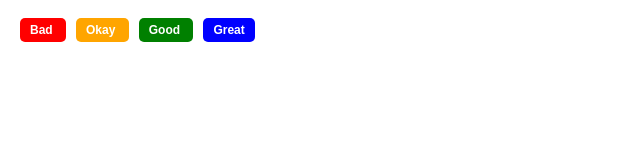
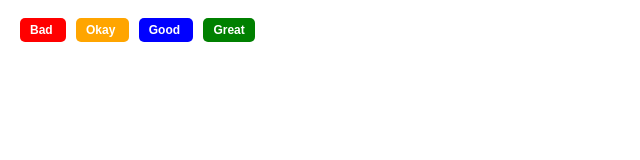
Before and after one commit to AkmalSho/email-signature, a plain HTML site: page docs/index.html in a window 1280 px wide. Shown: the whole page, without its empty margins (0-640 px from the left). Drawn offline with Linux system fonts and the light colour scheme.

Commit message:
Update index.html

```diff
--- a/docs/index.html
+++ b/docs/index.html
@@ -13,10 +13,10 @@
     <a href="https://script.google.com/macros/s/AKfycbxhsuDOWLngC8SAn3yYcB2EANxoEK5PvYgN-B9yYLpo8-tWEiDX3nXVO-pGokR2uggrJA/exec?feedback=Okay" style="text-decoration: none; color: white; background-color: orange; padding: 5px 10px; border-radius: 5px; margin-right: 10px; font-size: 12px; font-weight: bold;">
       Okay
     </a>
-    <a href="https://script.google.com/macros/s/AKfycbxhsuDOWLngC8SAn3yYcB2EANxoEK5PvYgN-B9yYLpo8-tWEiDX3nXVO-pGokR2uggrJA/exec?feedback=Good" style="text-decoration: none; color: white; background-color: green; padding: 5px 10px; border-radius: 5px; margin-right: 10px; font-size: 12px; font-weight: bold;">
+    <a href="https://script.google.com/macros/s/AKfycbxhsuDOWLngC8SAn3yYcB2EANxoEK5PvYgN-B9yYLpo8-tWEiDX3nXVO-pGokR2uggrJA/exec?feedback=Good" style="text-decoration: none; color: white; background-color: blue; padding: 5px 10px; border-radius: 5px; margin-right: 10px; font-size: 12px; font-weight: bold;">
       Good
     </a>
-    <a href="https://script.google.com/macros/s/AKfycbxhsuDOWLngC8SAn3yYcB2EANxoEK5PvYgN-B9yYLpo8-tWEiDX3nXVO-pGokR2uggrJA/exec?feedback=Great" style="text-decoration: none; color: white; background-color: blue; padding: 5px 10px; border-radius: 5px; font-size: 12px; font-weight: bold;">
+    <a href="https://script.google.com/macros/s/AKfycbxhsuDOWLngC8SAn3yYcB2EANxoEK5PvYgN-B9yYLpo8-tWEiDX3nXVO-pGokR2uggrJA/exec?feedback=Great" style="text-decoration: none; color: white; background-color: green; padding: 5px 10px; border-radius: 5px; font-size: 12px; font-weight: bold;">
       Great
     </a>
   </div>
```
